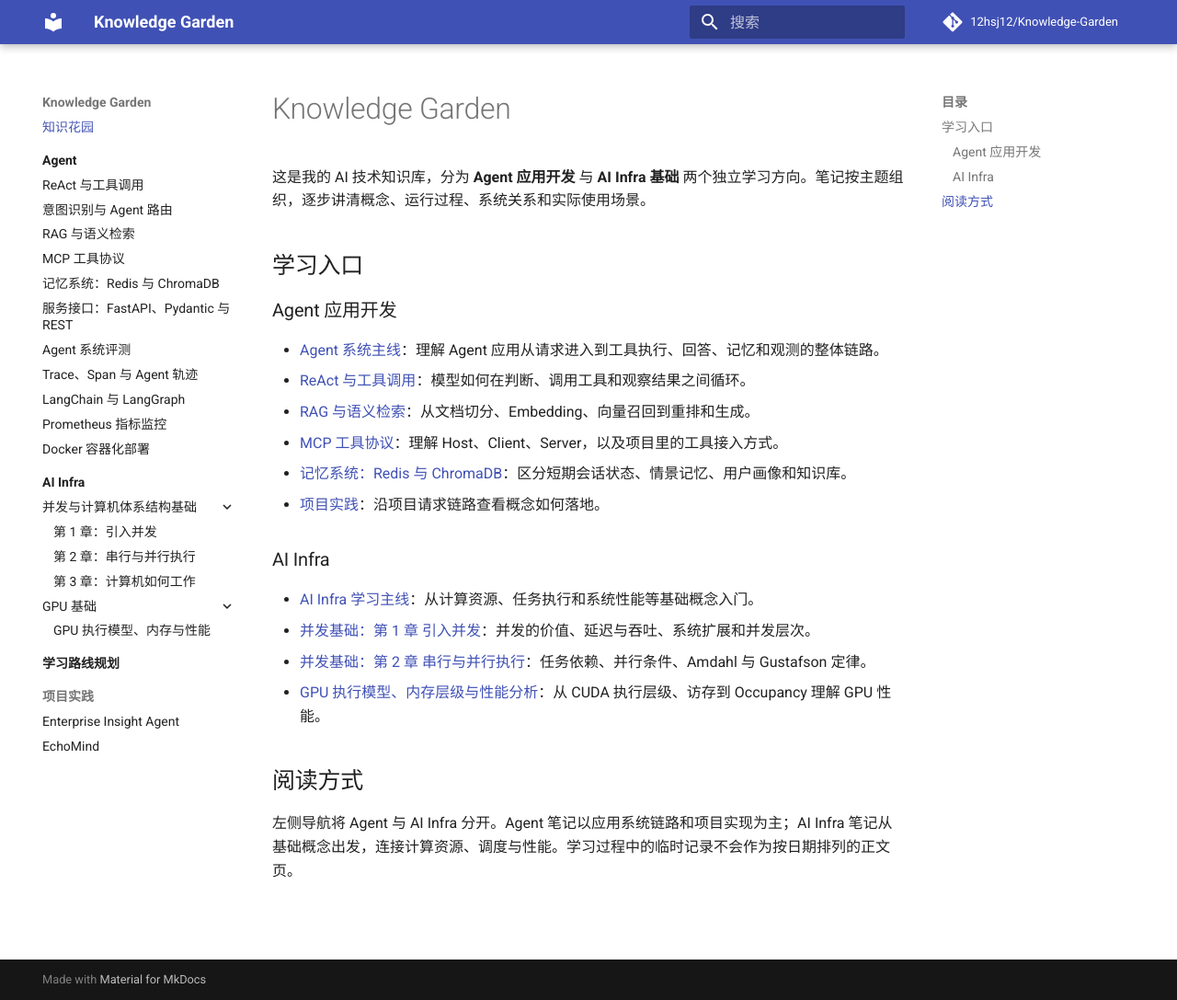
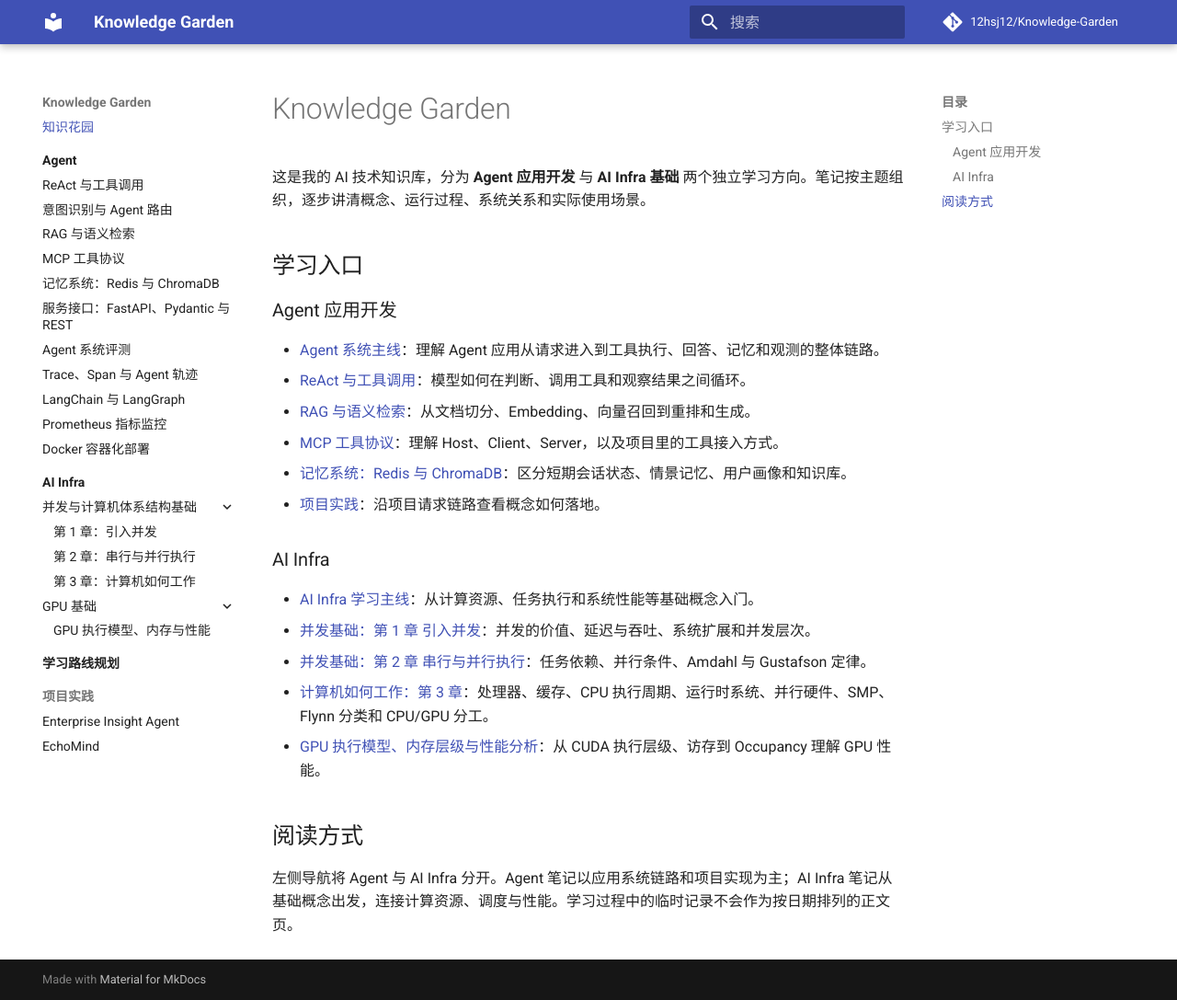
Before and after one commit to 12hsj12/Knowledge-Garden, an MkDocs documentation site: the page built from docs/index.md, in a window 1280 px wide and 1087 px high. Shown: the whole window at 92% size. Built offline with MkDocs 1.6.1 and Material for MkDocs 9.7.7, drawn with Linux system fonts in a browser that asks for light colours; comment, search, counter and statistics services are not loaded.

Commit message:
Add chapter 3 to Knowledge Garden home

```diff
--- a/docs/index.md
+++ b/docs/index.md
@@ -18,6 +18,7 @@
 - [AI Infra 学习主线](ai-infra/index.md)：从计算资源、任务执行和系统性能等基础概念入门。
 - [并发基础：第 1 章 引入并发](ai-infra/concurrency/chapter-01.md)：并发的价值、延迟与吞吐、系统扩展和并发层次。
 - [并发基础：第 2 章 串行与并行执行](ai-infra/concurrency/chapter-02.md)：任务依赖、并行条件、Amdahl 与 Gustafson 定律。
+- [计算机如何工作：第 3 章](ai-infra/concurrency/chapter-03.md)：处理器、缓存、CPU 执行周期、运行时系统、并行硬件、SMP、Flynn 分类和 CPU/GPU 分工。
 - [GPU 执行模型、内存层级与性能分析](ai-infra/gpu/cuda-execution-memory-performance.md)：从 CUDA 执行层级、访存到 Occupancy 理解 GPU 性能。
 
 ## 阅读方式
```
